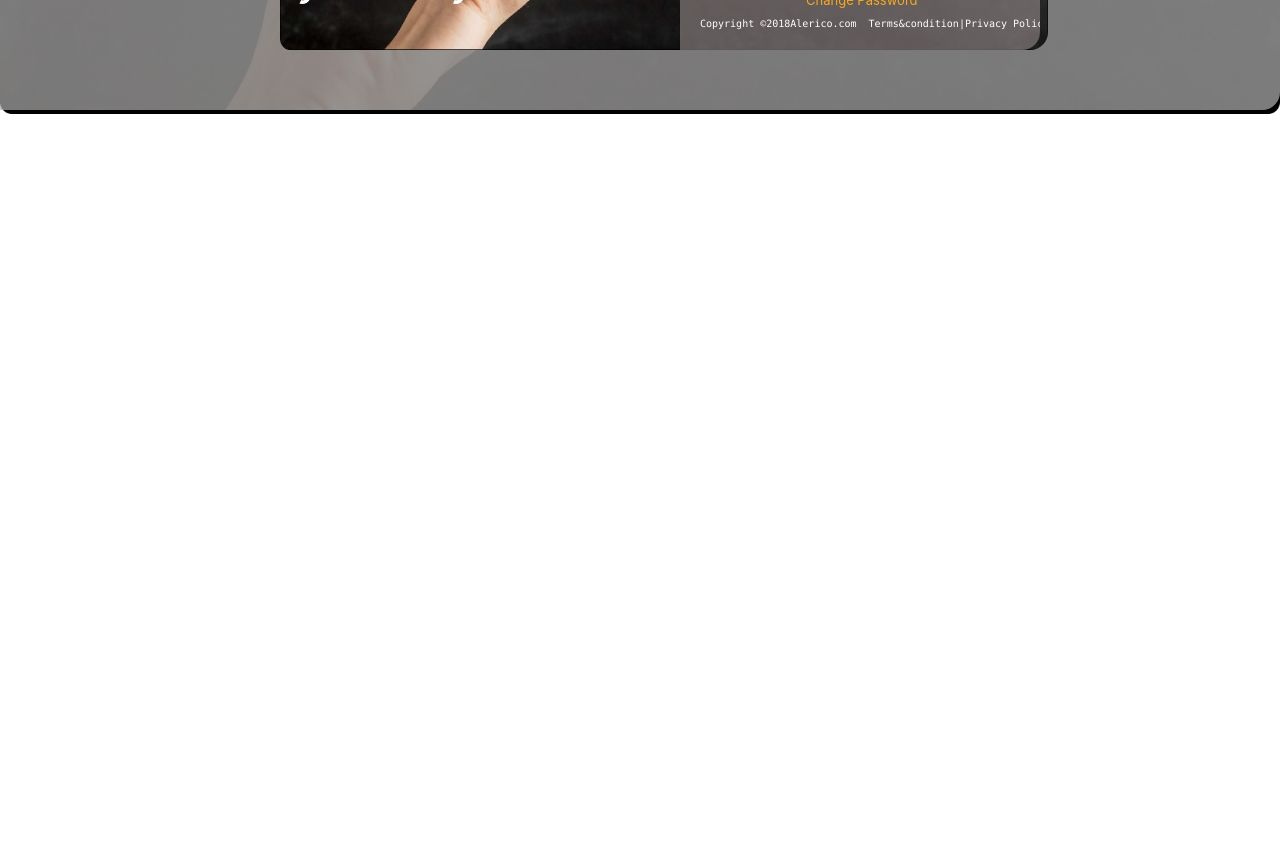
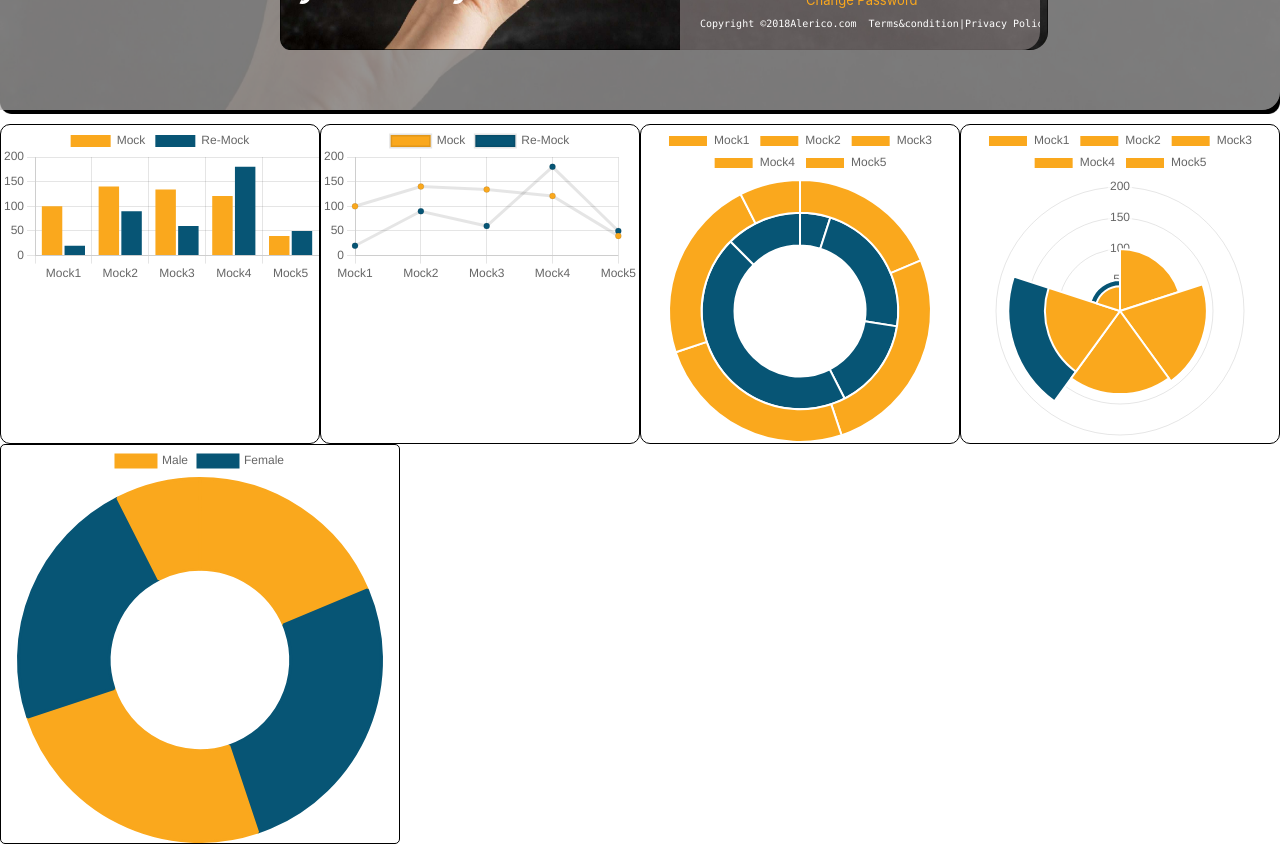
Before and after one commit to Ramyashree-SR/LMS_Front-End, a React (Create React App) app: page / in a window 1280 px wide. Shown: the part 740-1584 px from the top of the page. Before the commit the page ends 854 px from the top, so only its background shows below. Built offline with nearby package versions, Linux system fonts and the light colour scheme.

Commit message:
updated data

```diff
--- a/src/App.js
+++ b/src/App.js
@@ -21,6 +21,7 @@ import ResetPassword from './components/ResetPassword';
 // import Chart from './components/Chart'/;
 import Stepper from './components/Stepper';
 import Data from './components/Data';
+import MentorChart from './components/MentorChart';
 
 
 
@@ -83,7 +84,8 @@ function App() {
 
       </BrowserRouter>
       {/* <Stepper/> */}
-      {/* <Data/> */}
+      <Data/>
+      <MentorChart/>
      </div>
 
   );
--- /dev/null
+++ b/src/components/Data.css
@@ -0,0 +1,11 @@
+#chartData{
+    display:flex;
+    border:0px solid black;
+
+}
+
+#chartbox{
+    width:400px;
+    border:1px solid black;
+    border-radius: 10px 10px;
+}
--- a/src/components/Data.js
+++ b/src/components/Data.js
@@ -1,6 +1,7 @@
 import React from 'react'
 import { Bar,Doughnut ,PolarArea,Line} from 'react-chartjs-2';
 import Chart from 'chart.js/auto';
+import './Data.css'
 
 const Data = () => {
     // const labels = Utils.months({count: 7});
@@ -12,42 +13,52 @@ const mockratings = {
     data:[100,140,134,121,40],
   },
   {
-        label:"Re-Mock",
+       label:"Re-Mock",
         backgroundColor:"#075575",
         data:[20,90,60,180,50],
 
       }],
 }
+
+
 const gender={
       labels:["Male","Female"],
+
       datasets:[{
         label:"Mock",
         backgroundColor:["#FAA81D","#075575"],
         data:[100,140,134,121,40],
-        hoverOffset: 4,
+        borderWidth:3,
+        hoverBorderWidth:[10],
+        borderColor:["#FAA81D","#075575"],
+        cutoutPercentage: 40
         }],
     }
 
 
 
   return (
-    <div>
-   <>
-        <div style={{width:"400px",}} >
+    <div  id="chartData">
+       <div id="chartbox" >
         <Bar data={mockratings} />
+        </div>
+
+        <div id="chartbox">
         <Line data={mockratings} />
         </div>
 
-        <div style={{width:"400px"}}>
+
+        <div id="chartbox" >
         <Doughnut data={mockratings}/>
+        </div>
+
+        <div id="chartbox">
         <PolarArea data={mockratings}/>
+        </div>
 
 
-        <div>
-            <Doughnut data={gender}/>
-        </div>
-        </div>
-        </>
+
+
     </div>
   )
 
--- /dev/null
+++ b/src/components/MentorChart.js
@@ -0,0 +1,35 @@
+import React from 'react'
+import { Doughnut } from 'react-chartjs-2'
+import Chart from 'chart.js/auto';
+
+import './mentorchart.css'
+
+const MentorChart = () => {
+
+    const gender={
+        labels:["Male","Female"],
+
+        datasets:[{
+          label:"Mock",
+          backgroundColor:["#FAA81D","#075575"],
+          data:[100,140,134,121,40],
+          borderWidth:3,
+          hoverBorderWidth:[10],
+          borderColor:["#FAA81D","#075575"],
+          cutoutPercentage: 40
+          }],
+      }
+
+  return (
+    <div  id="charts">
+
+         <div id="chartboxes" >
+            <Doughnut data={gender}/>
+        </div>
+
+
+    </div>
+  )
+}
+
+export default MentorChart
--- /dev/null
+++ b/src/components/mentorchart.css
@@ -0,0 +1,9 @@
+#charts{
+    display:flex;
+    border:0px solid black;
+}
+#chartboxes{
+    width:400px;
+    border:1px solid black;
+    border-radius: 5px 5px;
+}
```
